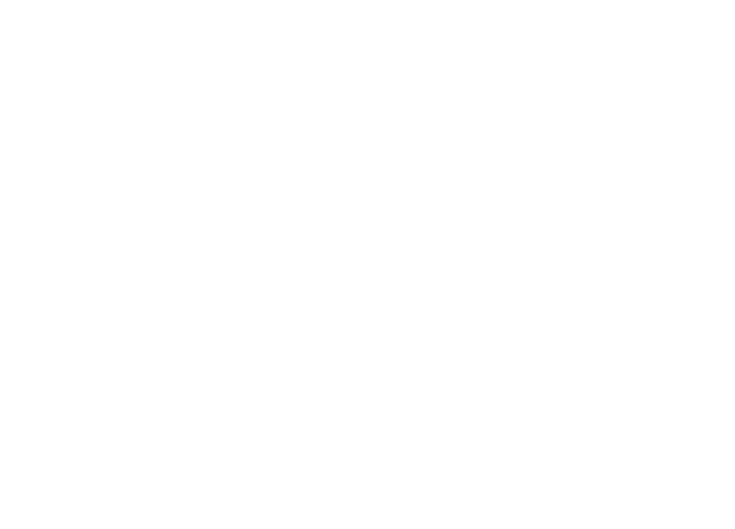
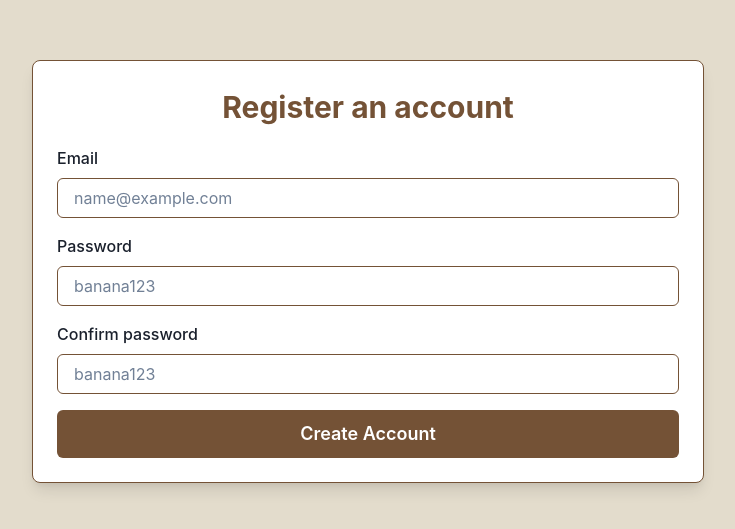
Before and after one commit to MandaranK/HTN2024, a React (Vite) app in the folder frontend/: page /register in a window 1280 px wide. Before the commit this address had no page. Shown: the part 129-658 px from the top of the page, without its empty margins (272-1007 px from the left). Built offline with nearby package versions, Linux system fonts and the light colour scheme.

Commit message:
Register and Login Pages

```diff
--- a/frontend/src/App.jsx
+++ b/frontend/src/App.jsx
@@ -2,6 +2,8 @@ import { Routes, Route } from 'react-router-dom';
 import Resume from './components/Resume';
 import Landing from './components/Landing';
 import JobFinder from './components/JobFinder';
+import Login from './components/Login';
+import Register from './components/Register'
 
 function App(){
   return (
@@ -10,6 +12,8 @@ function App(){
       <Route path='/resume' element={<Resume />}/>
       <Route path='/home' element={<Landing />}/>
       <Route path='/jobfinder' element={<JobFinder />}/>
+      <Route path='/login' element={<Login />}/>
+      <Route path='/register' element={<Register />}/>
     </Routes>
   );
 }
--- /dev/null
+++ b/frontend/src/components/Login.jsx
@@ -0,0 +1,72 @@
+import React from "react"
+import {
+    Box,
+    Input,
+    Button,
+    VStack,
+    Text,
+    Stack,
+    Spinner,
+    Divider,
+    Select,
+    FormControl,
+    FormLabel,
+    Center,
+  } from "@chakra-ui/react";
+
+export default function Login() {
+    return (<Center minH="100vh" bg="#E3DCCC">
+    <Box
+        p={6}
+        bg="white"
+        width={500}
+        maxW="2xl"
+        mx="auto"
+        borderRadius="lg"
+        boxShadow="lg"
+        borderWidth={1}
+        borderColor="#745236"
+        textAlign="center"
+        w="100%"
+      >
+        <VStack spacing={4}>
+            <Text fontSize="3xl" fontWeight="bold" color="#745236">
+                Welcome to Job Journey
+            </Text>
+
+            <FormControl>
+                <FormLabel>Email</FormLabel>
+                <Input
+                    placeholder="name@example.com"
+                    // value
+                    // on change
+                    borderColor="#745236"
+                    _hover={{ borderColor: "#745236" }}
+                />
+            </FormControl>
+
+            <FormControl>
+                <FormLabel>Password</FormLabel>
+                <Input
+                    placeholder="banana123"
+                    // value
+                    // on change
+                    borderColor="#745236"
+                    _hover={{ borderColor: "#745236" }}
+                />
+            </FormControl>
+
+            <Button
+                bg="#745236"
+                _hover={{ bg: "#6b4f3c" }}
+                size="lg"
+                w="full"
+                textColor="white"
+            >
+                Login
+            </Button>
+        </VStack>
+      </Box>
+    </Center>
+    );
+}
--- /dev/null
+++ b/frontend/src/components/Register.jsx
@@ -0,0 +1,83 @@
+import React from "react"
+import {
+    Box,
+    Input,
+    Button,
+    VStack,
+    Text,
+    Stack,
+    Spinner,
+    Divider,
+    Select,
+    FormControl,
+    FormLabel,
+    Center,
+  } from "@chakra-ui/react";
+
+export default function Register() {
+    return (<Center minH="100vh" bg="#E3DCCC">
+    <Box
+        p={6}
+        bg="white"
+        width={500}
+        maxW="2xl"
+        mx="auto"
+        borderRadius="lg"
+        boxShadow="lg"
+        borderWidth={1}
+        borderColor="#745236"
+        textAlign="center"
+        w="100%"
+      >
+        <VStack spacing={4}>
+            <Text fontSize="3xl" fontWeight="bold" color="#745236">
+                Register an account
+            </Text>
+
+            <FormControl>
+                <FormLabel>Email</FormLabel>
+                <Input
+                    placeholder="name@example.com"
+                    // value
+                    // on change
+                    borderColor="#745236"
+                    _hover={{ borderColor: "#745236" }}
+                />
+            </FormControl>
+
+            <FormControl>
+                <FormLabel>Password</FormLabel>
+                <Input
+                    placeholder="banana123"
+                    // value
+                    // on change
+                    borderColor="#745236"
+                    _hover={{ borderColor: "#745236" }}
+                />
+            </FormControl>
+
+            <FormControl>
+                <FormLabel>Confirm password</FormLabel>
+                <Input
+                    placeholder="banana123"
+                    // value
+                    // on change
+                    borderColor="#745236"
+                    _hover={{ borderColor: "#745236" }}
+                />
+            </FormControl>
+
+            <Button
+                bg="#745236"
+                _hover={{ bg: "#6b4f3c" }}
+                size="lg"
+                w="full"
+                textColor="white"
+            >
+                Create Account
+            </Button>
+        </VStack>
+      </Box>
+    </Center>
+    );
+}
```
